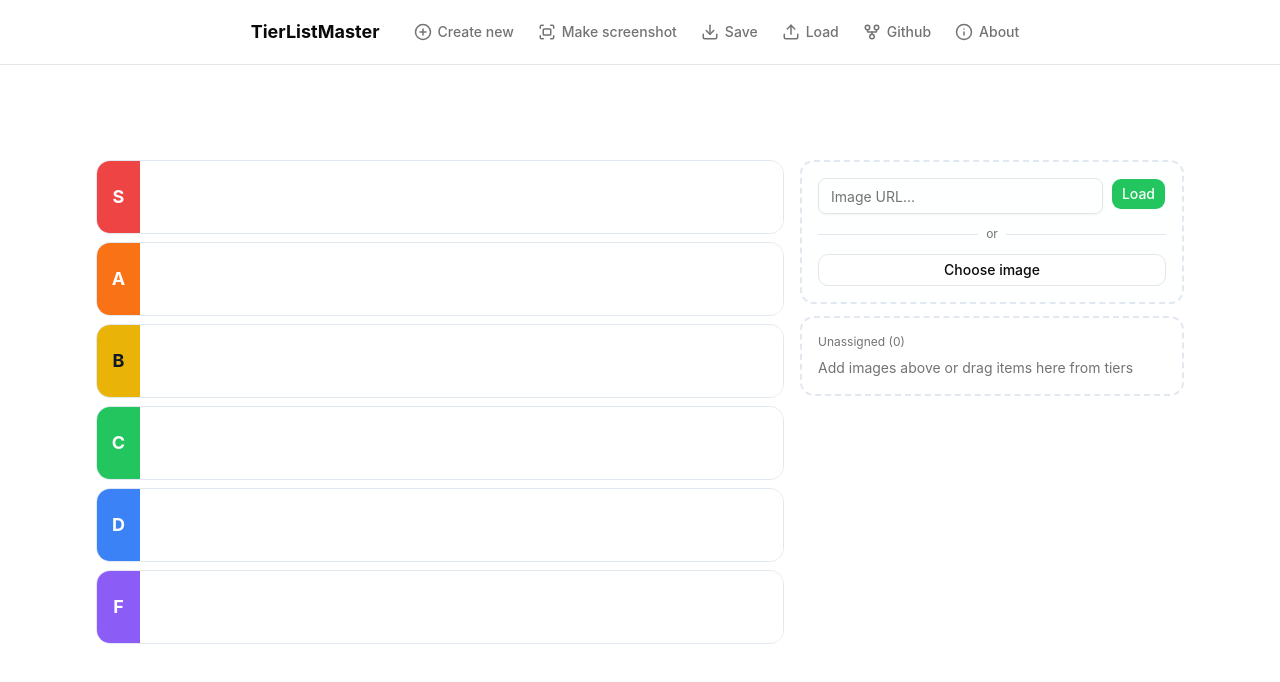
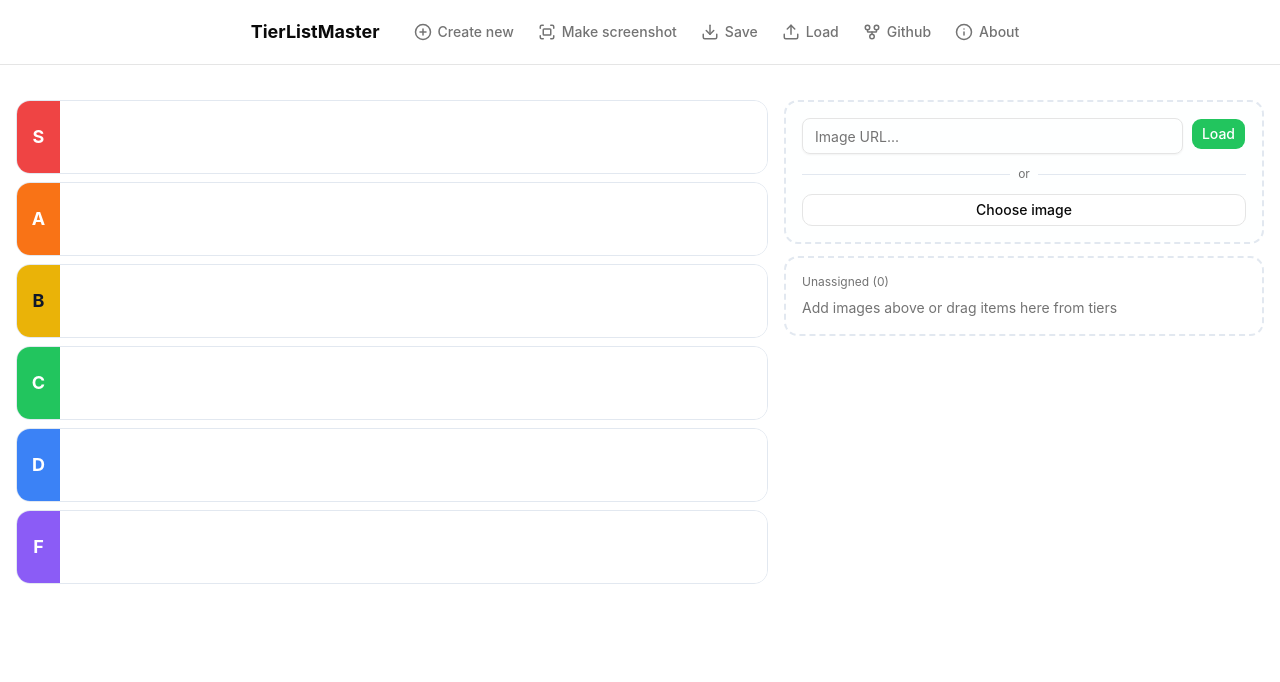
Before and after one commit to zoom1fy/tier-list-master, a Next.js app: page / in a window 1280 px wide. Shown: the top 682 px of the page. Built offline with nearby package versions, Linux system fonts and the light colour scheme.

Commit message:
improve: width of elements

```diff
--- a/app/layout.tsx
+++ b/app/layout.tsx
@@ -96,7 +96,7 @@
       lang="en"
       className={`${geistSans.variable} ${geistMono.variable} h-full antialiased`}
     >
-      <body className="pt-20">{children}</body>
+      <body className="pt-5">{children}</body>
     </html>
   );
 }
--- a/app/page.tsx
+++ b/app/page.tsx
@@ -265,7 +265,7 @@
         className="hidden"
       />
 
-      <main className="max-w-6xl mx-auto px-4 sm:px-6 lg:px-8 pb-12 pt-20">
+      <main className="max-w-7xl mx-auto px-4 sm:px-6 lg:px-4 pb-12 pt-20">
         <WorkflowWrapper key={resetKey} />
       </main>
     </div>
--- a/components/tier-list/Workflow.tsx
+++ b/components/tier-list/Workflow.tsx
@@ -310,7 +310,7 @@
         ))}
       </div>
 
-      <div className="flex flex-col gap-3 w-full lg:w-96 shrink-0">
+      <div className="flex flex-col gap-3 w-full lg:w-120 shrink-0">
         <ImageUpload onAddItem={addToPool} />
 
         <div
--- a/package.json
+++ b/package.json
@@ -1,6 +1,6 @@
 {
   "name": "tier-lisr-master",
-  "version": "0.2.0",
+  "version": "0.2.1",
   "private": true,
   "scripts": {
     "dev": "next dev",
```
Also changed, not shown: 1 other file (tests, documents, lock files or other folders).
